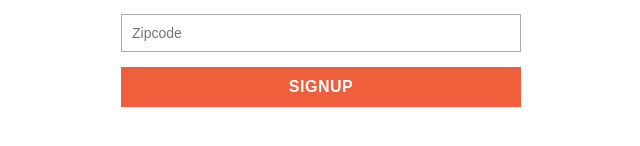
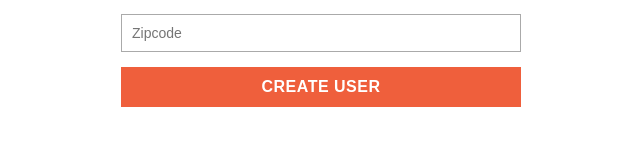
Before and after one commit to alonecuzzo/pinguino, a React (Create React App) app: page / in a window 1280 px wide. Shown: the part 392-538 px from the top of the page, without its empty margins (319-959 px from the left). Built offline with nearby package versions, Linux system fonts and the light colour scheme.

Commit message:
update cta text

```diff
--- a/src/UserCreationForm.js
+++ b/src/UserCreationForm.js
@@ -46,7 +46,7 @@ class UserCreationForm extends React.Component {
           <input type="text" placeholder="Name" name="name" value={name} onChange={this.handleChange} className="user-creation--field" />
           <input type="text" placeholder="Email" name="email" value={email} onChange={this.handleChange} className="user-creation--field" />
           <input type="text" pattern="[0-9]{5}"placeholder="Zipcode" name="zipcode" value={zipcode} onChange={this.handleChange} className="user-creation--field" />
-          <Link to="/users" onClick={this.handleSubmit} className="user-creation--button">Signup</Link>
+          <Link to="users" onClick={this.handleSubmit} className="user-creation--button">Create User</Link>
         </form>
         { registering &&
           <div>Registering user</div>
```
